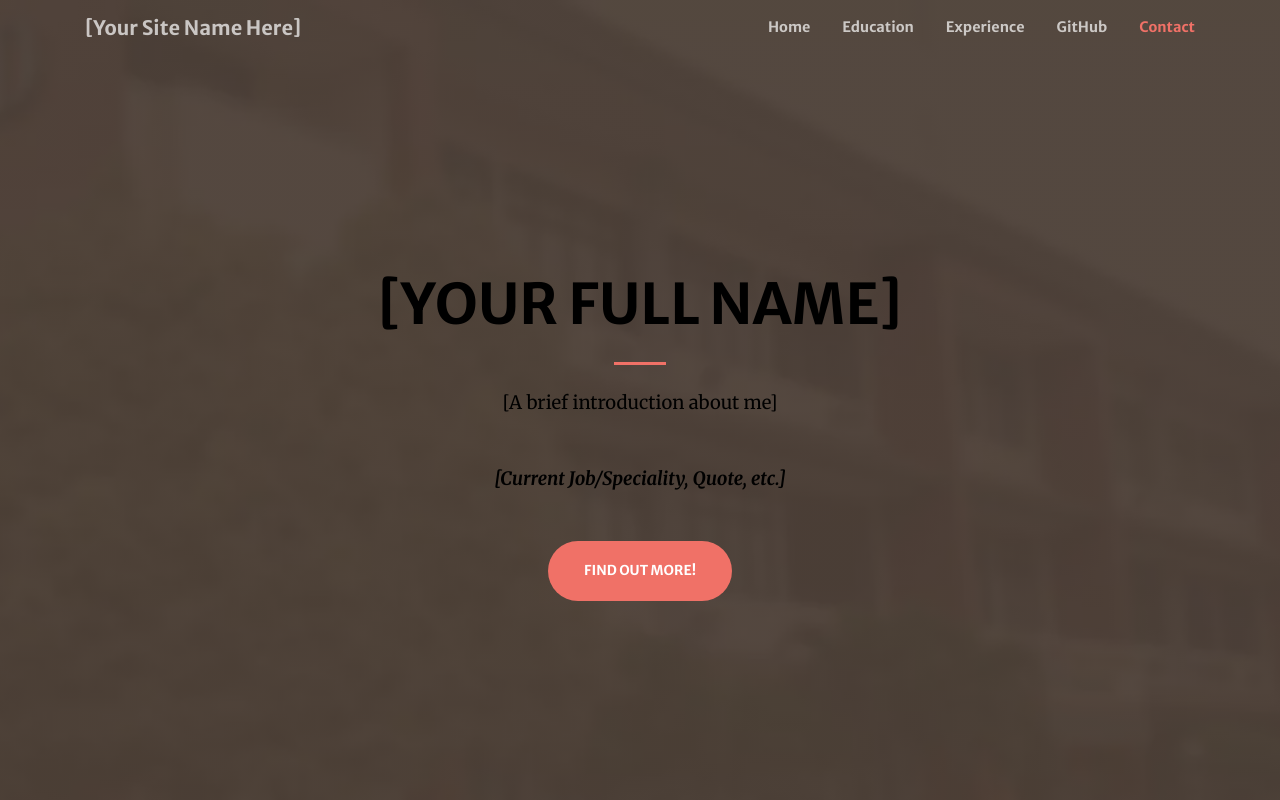
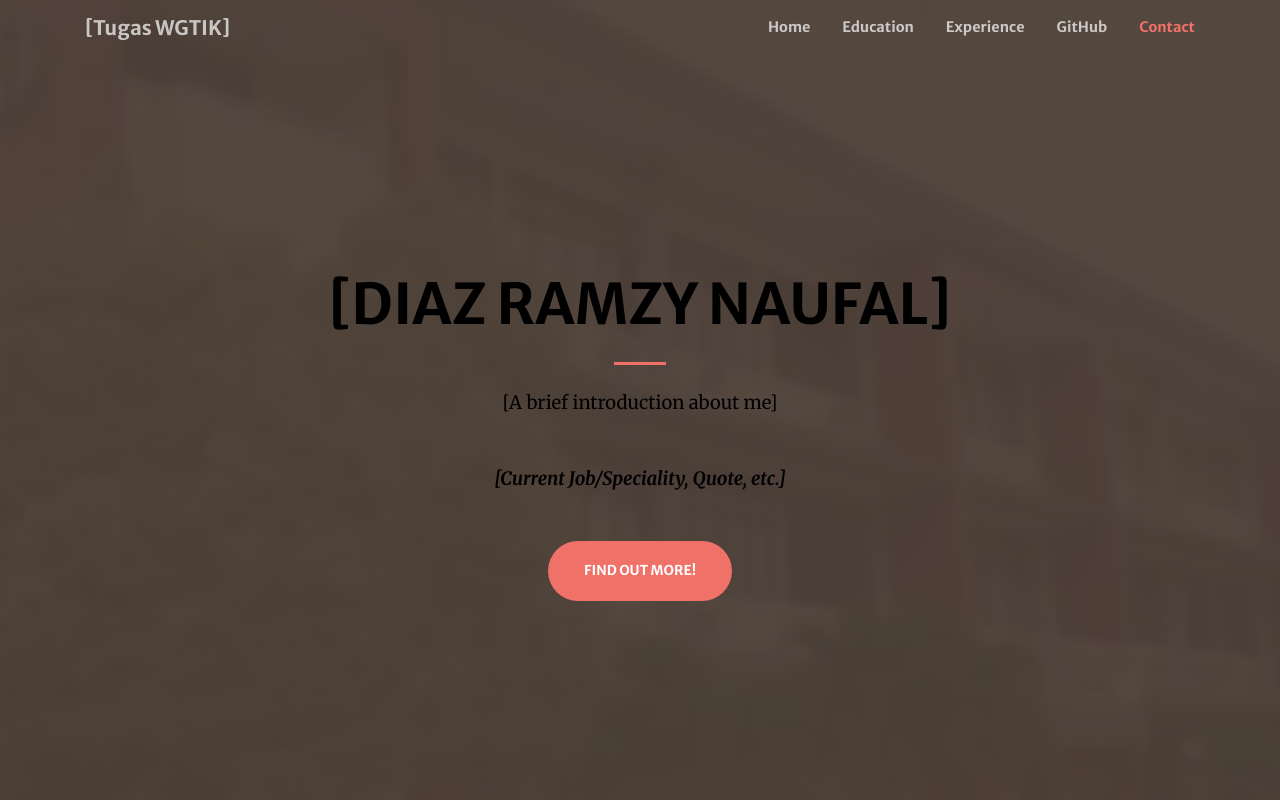
Before and after one commit to diazramzy/diazramzy.github.io, a plain HTML site: page index.html in a window 1280 px wide. Shown: the top 800 px of the page. Drawn offline with nearby package versions, Linux system fonts and the light colour scheme.

Commit message:
Update index.html

```diff
--- a/index.html
+++ b/index.html
@@ -41,7 +41,7 @@
     <div class="container">
 
       <!-- Updated with latest Creative -->
-      <a class="navbar-brand js-scroll-trigger" href="#page-top">[Your Site Name Here]</a>
+      <a class="navbar-brand js-scroll-trigger" href="#page-top">[Tugas WGTIK]</a>
       <button class="navbar-toggler navbar-toggler-right" type="button"
               data-toggle="collapse" data-target="#navbarResponsive"
               aria-controls="navbarResponsive" aria-expanded="false"
@@ -78,7 +78,7 @@
       <div class="row">
         <div class="col-lg-10 mx-auto">
           <h1 class="text-uppercase">
-            <strong>[Your Full Name]</strong>
+            <strong>[Diaz Ramzy Naufal]</strong>
           </h1>
           <hr class="divider my-4" />
         </div>
```
